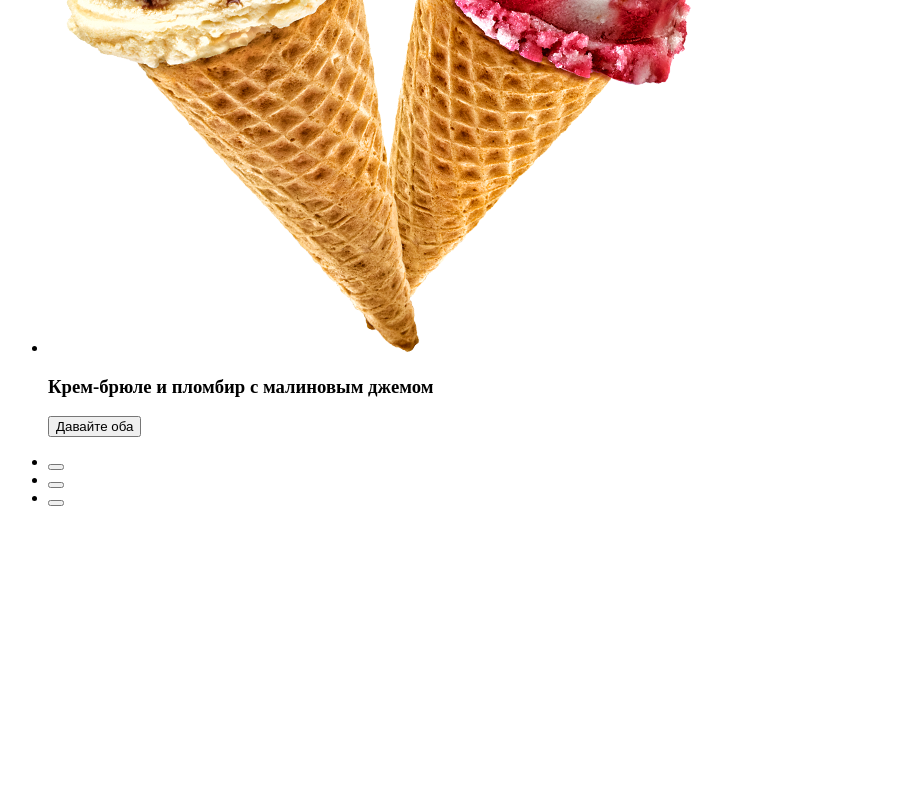
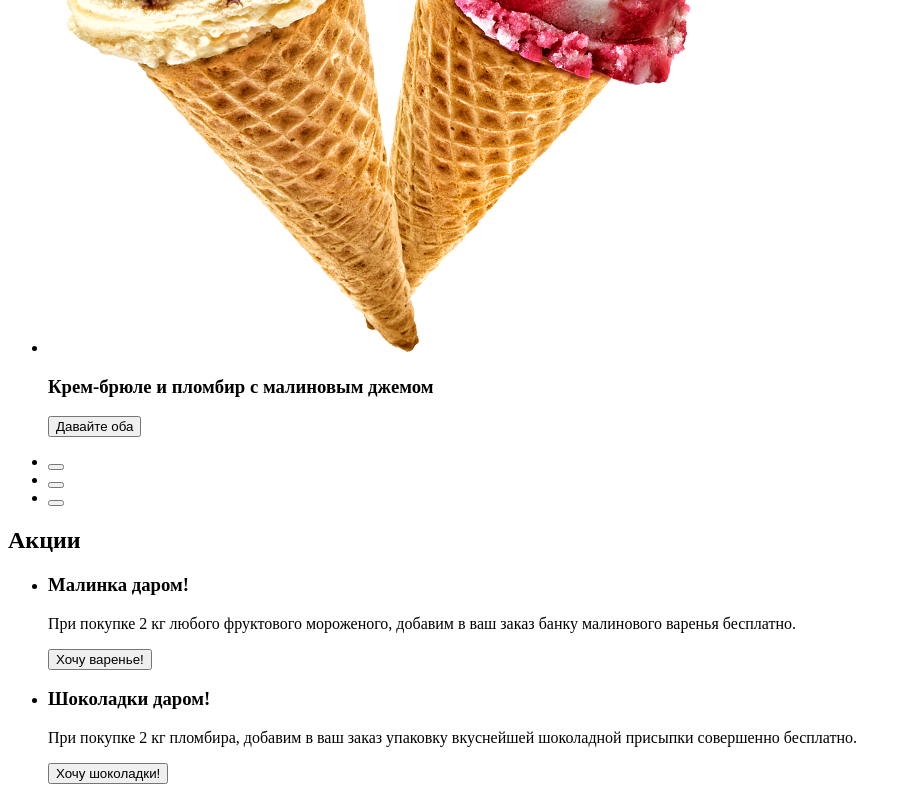
Before and after one commit to maximshigaev/gllacy, a React (Create React App) app: page / in a window 1280 px wide. Shown: the part 656-1456 px from the top of the page, without its empty margins (0-910 px from the left). Before the commit the page ends 1179 px from the top, so only its background shows below. Built offline with nearby package versions, Linux system fonts and the light colour scheme.

Commit message:
add layout for the Promotions component

```diff
--- a/src/components/MainPage/MainPage.tsx
+++ b/src/components/MainPage/MainPage.tsx
@@ -4,6 +4,7 @@ import { FC } from 'react';
 import {
   Header,
   Offers,
+  Promotions,
 } from '../';
 
 export const MainPage: FC = () => (
@@ -12,6 +13,7 @@ export const MainPage: FC = () => (
     <main>
       <h1 className="visually-hidden">Магазин мороженого Глэйси</h1>
       <Offers />
+      <Promotions />
     </main>
   </>
 );
--- /dev/null
+++ b/src/components/Promotions/Promotions.tsx
@@ -0,0 +1,27 @@
+import { FC } from 'react';
+
+export const Promotions: FC = () => (
+  <section>
+    <h2 className="visually-hidden">Акции</h2>
+    <ul>
+      <li>
+        <h3>Малинка даром!</h3>
+        <p>
+          При покупке 2 кг любого фруктового мороженого, добавим в ваш заказ банку малинового варенья бесплатно.
+        </p>
+        <button type="button">
+          Хочу варенье!
+        </button>
+      </li>
+      <li>
+        <h3>Шоколадки даром!</h3>
+        <p>
+          При покупке 2 кг пломбира, добавим в ваш заказ упаковку вкуснейшей шоколадной присыпки совершенно бесплатно.
+        </p>
+        <button type="button">
+          Хочу шоколадки!
+        </button>
+      </li>
+    </ul>
+  </section>
+);
--- a/src/components/index.ts
+++ b/src/components/index.ts
@@ -2,3 +2,4 @@ export { App } from './App/App';
 export { Header } from './Header/Header';
 export { MainPage } from './MainPage/MainPage';
 export { Offers } from './Offers/Offers';
+export { Promotions } from './Promotions/Promotions';
```
